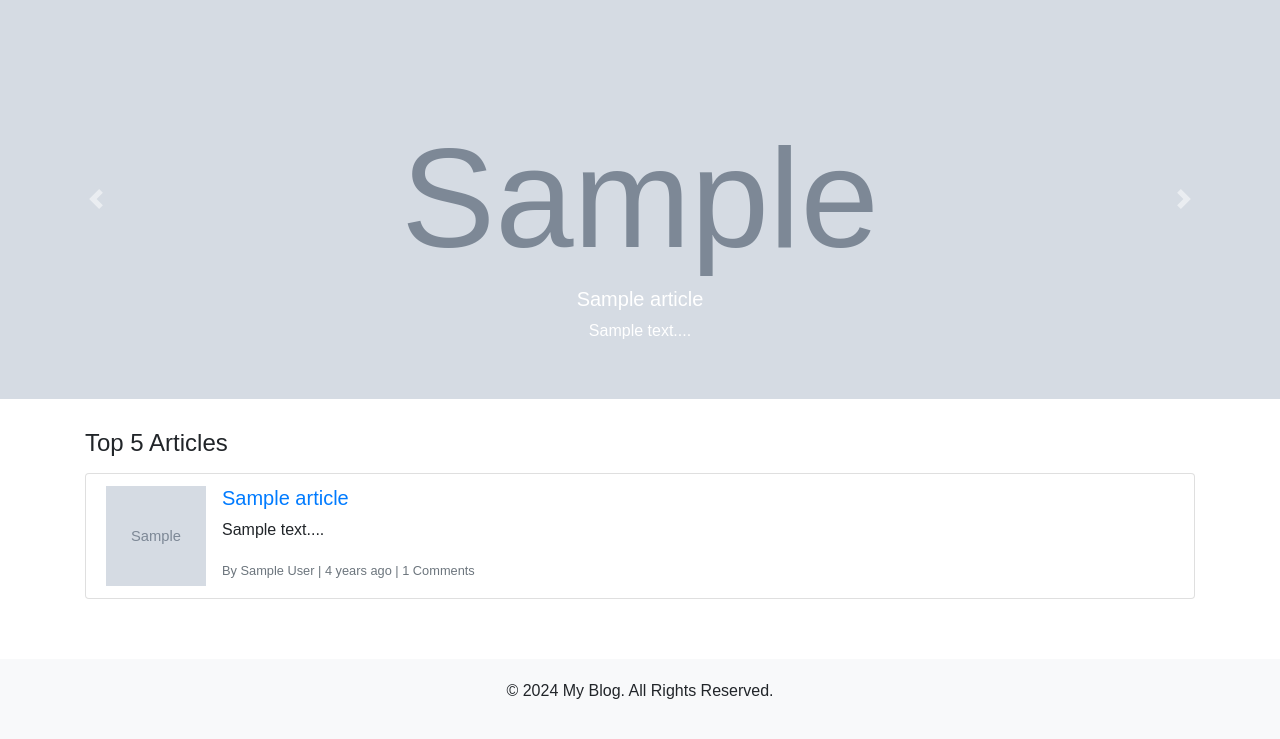
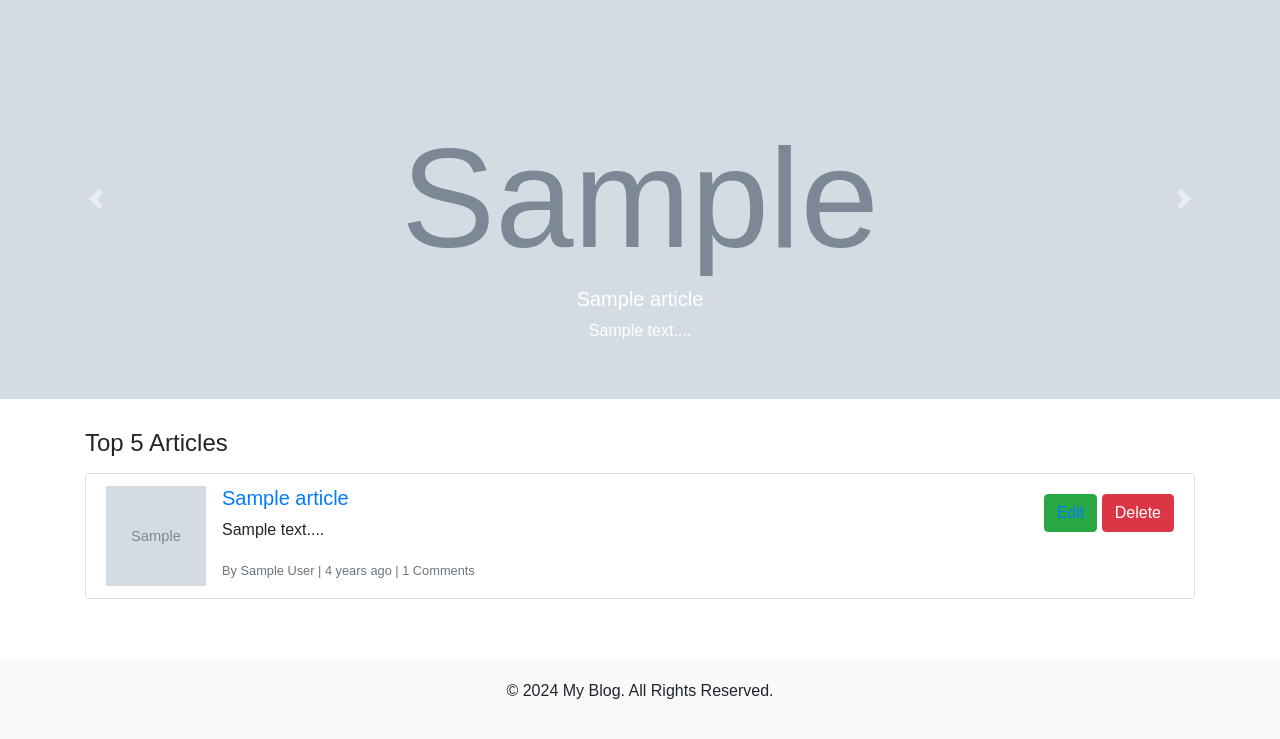
Before and after one commit to MosesChirusha/blog, a PHP site: page / in a window 1280 px wide. Shown: the part 71-810 px from the top of the page. Run offline with PHP 8.4, Linux system fonts and the light colour scheme; tables that the repository leaves empty or names only in its code hold one stand-in row (values such as "Sample post"); grey boxes marked "Sample" are stand-in pictures; a stand-in replaces the project's code that opens the database connection.

Commit message:
Add add and edit button

```diff
--- a/index.php
+++ b/index.php
@@ -48,6 +48,27 @@
             text-align: center;
             margin-top: 50px;
         }
+
+        .btn-edit {
+        background-color: #28a745;
+        border-color: #28a745;
+        color: white;
+    }
+
+    .btn-edit:hover {
+        background-color: #218838;
+        border-color: #1e7e34;
+    }
+
+    .btn-danger {
+        background-color: #dc3545;
+        border-color: #dc3545;
+    }
+
+    .btn-danger:hover {
+        background-color: #c82333;
+        border-color: #bd2130;
+    }
     </style>
 </head>
 <body>
@@ -155,6 +176,11 @@
                             By <?php echo $article['author']; ?> | <?php echo $time_ago; ?> | <?php echo $article['comment_count']; ?> Comments
                         </small>
                     </div>
+                    <!-- Edit and Delete Buttons -->
+                    <div class="mt-2">
+                        <a href="edit_article.php?id=<?php echo $article['id']; ?>" class="btn btn-edit">Edit</a>
+                        <button class="btn btn-danger" onclick="confirmDelete(<?php echo $article['id']; ?>)">Delete</button>
+                    </div>
                 </div>
             </div>
 
@@ -174,5 +200,12 @@
     <script src="https://code.jquery.com/jquery-3.5.1.slim.min.js"></script>
     <script src="https://cdn.jsdelivr.net/npm/@popperjs/core@2.11.6/dist/umd/popper.min.js"></script>
     <script src="https://maxcdn.bootstrapcdn.com/bootstrap/4.5.2/js/bootstrap.min.js"></script>
+    <script>
+    function confirmDelete(article_id) {
+        if (confirm("Are you sure you want to delete this article?")) {
+            window.location.href = "delete_article.php?id=" + article_id;
+        }
+    }
+    </script>
 </body>
 </html>
```
Also changed, not shown: delete_article.php (+8 -1 lines), edit_article.php (+9 -1 lines), update_article.php (+9 -1 lines).
